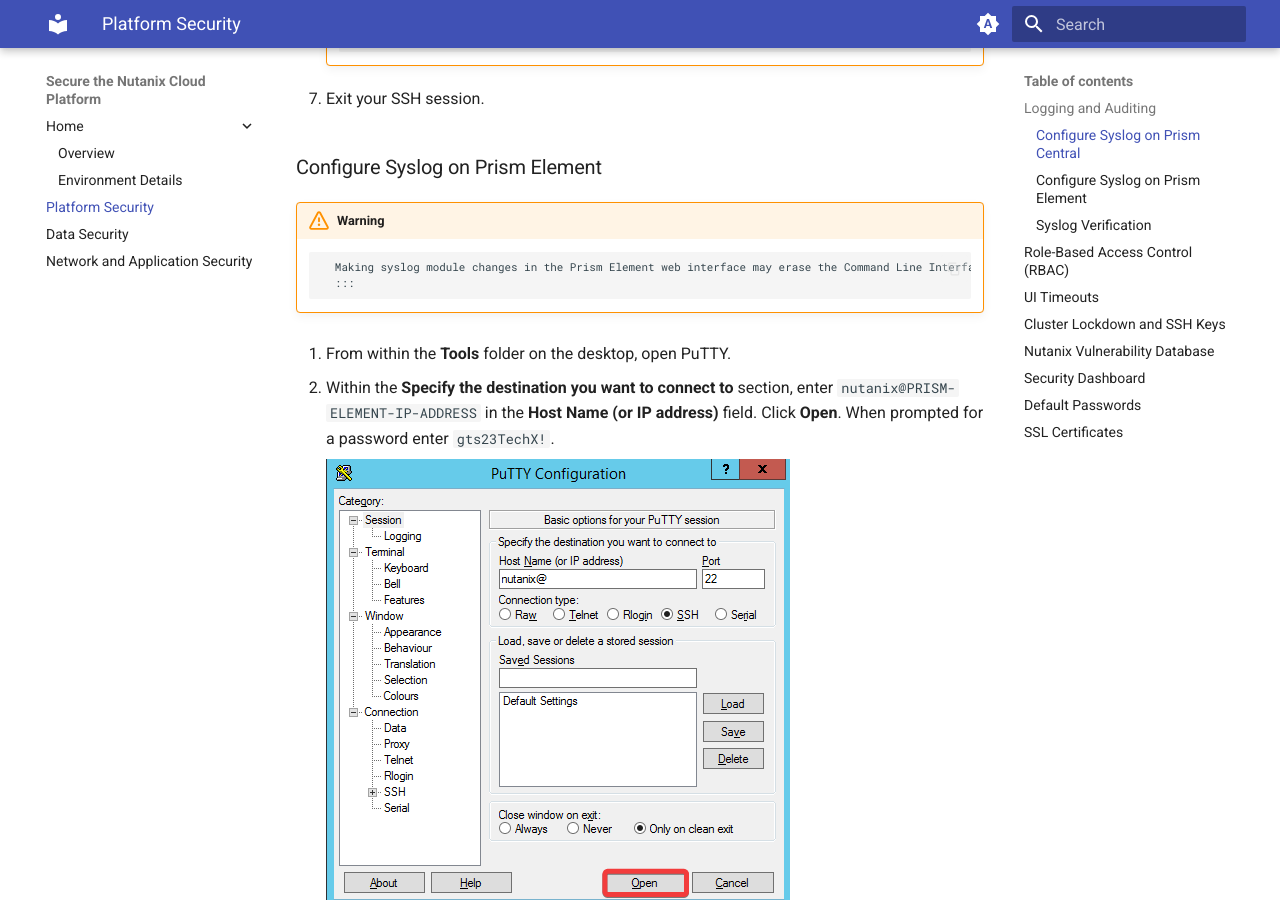
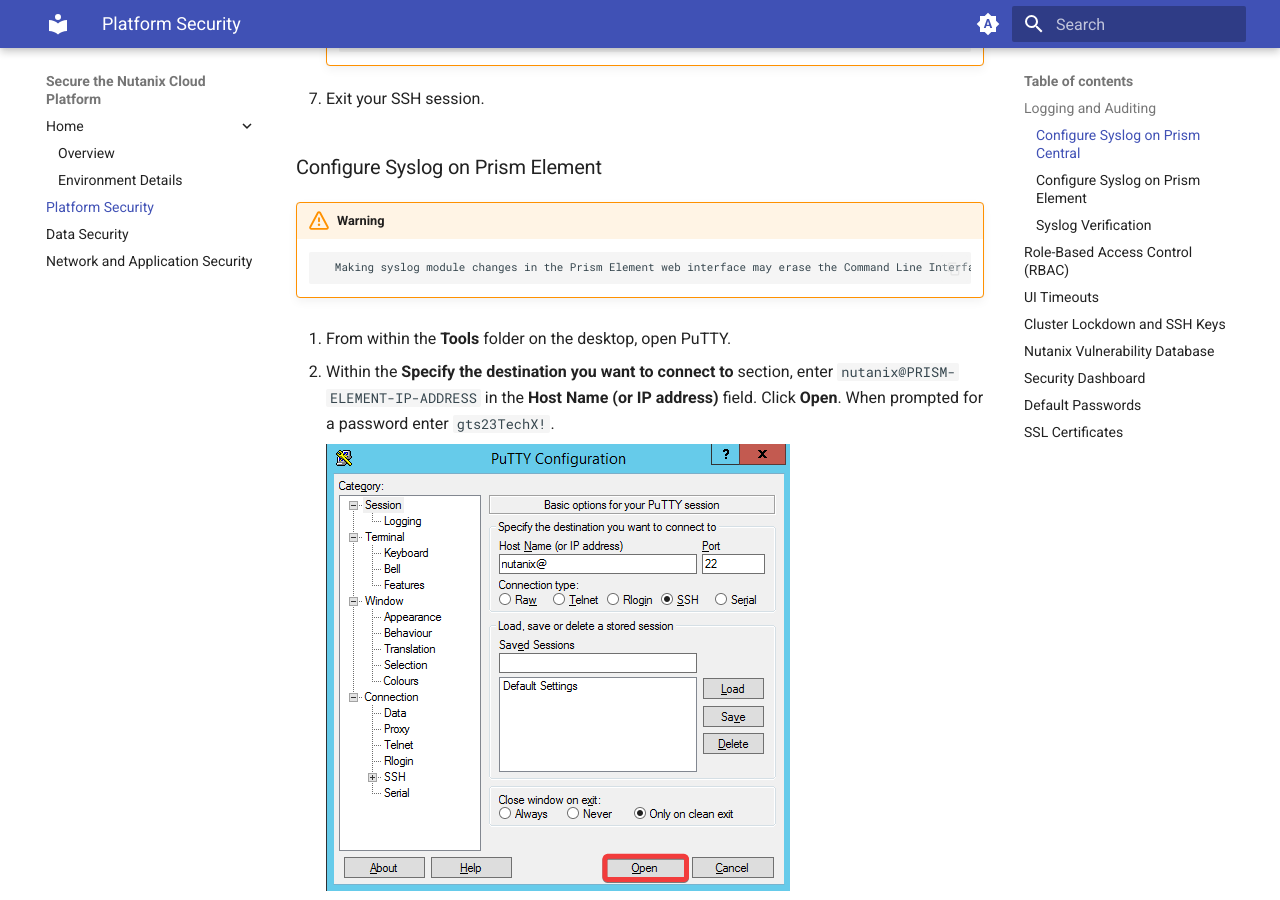
Before and after one commit to nutanix-japan/secure23, an MkDocs documentation site: the page built from docs/chapter1/chapter1.md, in a window 1280 px wide and 900 px high, scrolled down 3650 px. Built offline with MkDocs 1.6.1 and Material for MkDocs 9.7.7, drawn with Linux system fonts in a browser that asks for light colours; some of the changed text lies outside the part shown.

Commit message:
Sat May  6 10:21:11 JST 2023

````diff
--- a/docs/chapter1/chapter1.md
+++ b/docs/chapter1/chapter1.md
@@ -42,15 +42,15 @@
 
 6. Execute the following commands. These can be entered separately, or all at once.
 
-    ```
+    ```bash
     ncli
     ```
 
-    ```
+    ```bash
     rsyslog-config list-servers
     ```
 
-    ```
+    ```bash
     rsyslog-config list-modules server-name=ClusterLog
     ```
 
@@ -98,7 +98,7 @@
 
 !!!warning
           Making syslog module changes in the Prism Element web interface may erase the Command Line Interface ([CLI](https://en.wikipedia.org/wiki/Command-line_interface)) changes you are about to make. Do not use the Prism Element web interface to set syslog modules in this lab.
-          :::
+
 
 1. From within the **Tools** folder on the desktop, open PuTTY.
 
````
Also changed, not shown: other parts of docs/chapter1/chapter1.md (+1 -1 lines), 1 other file.
